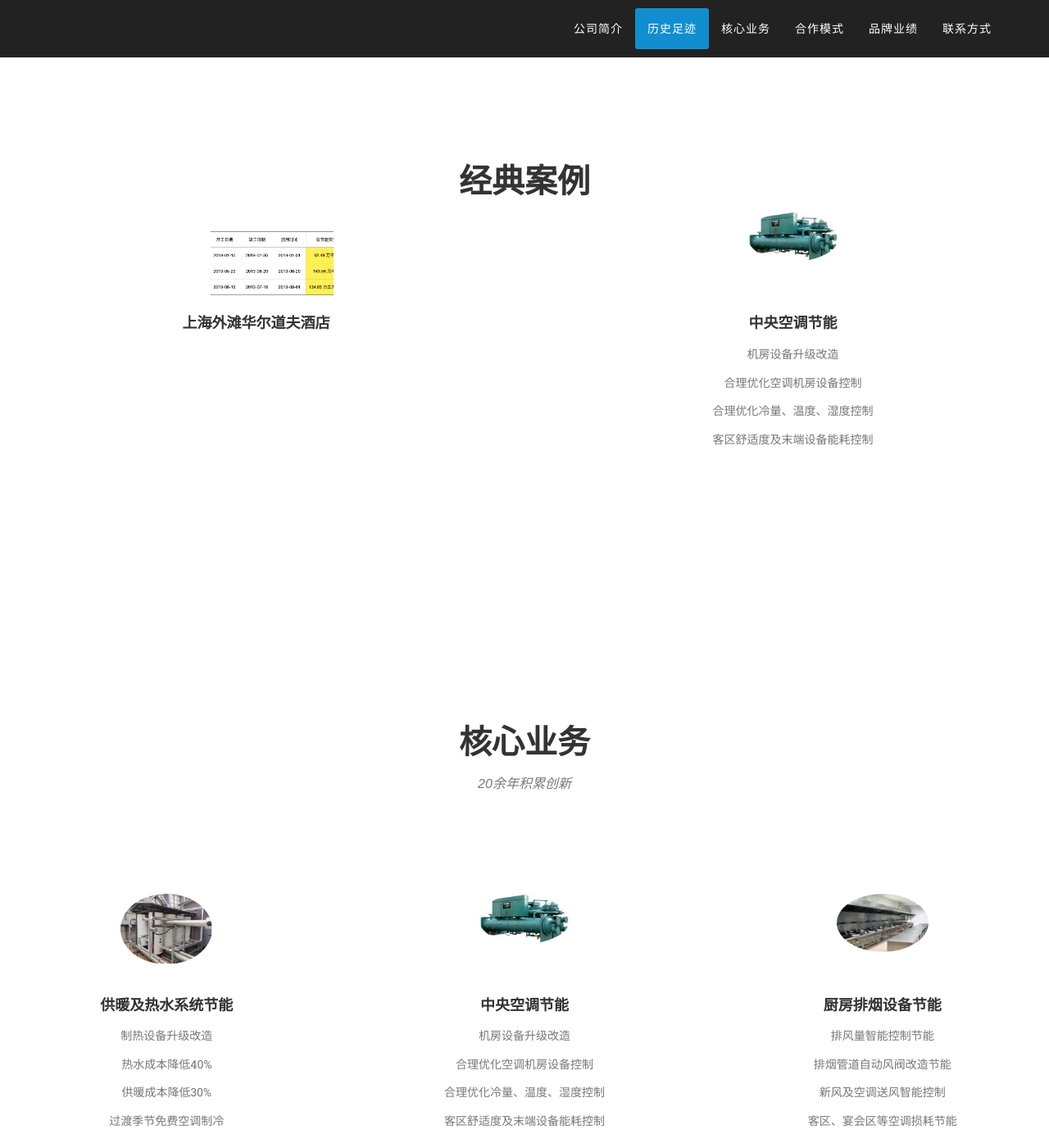
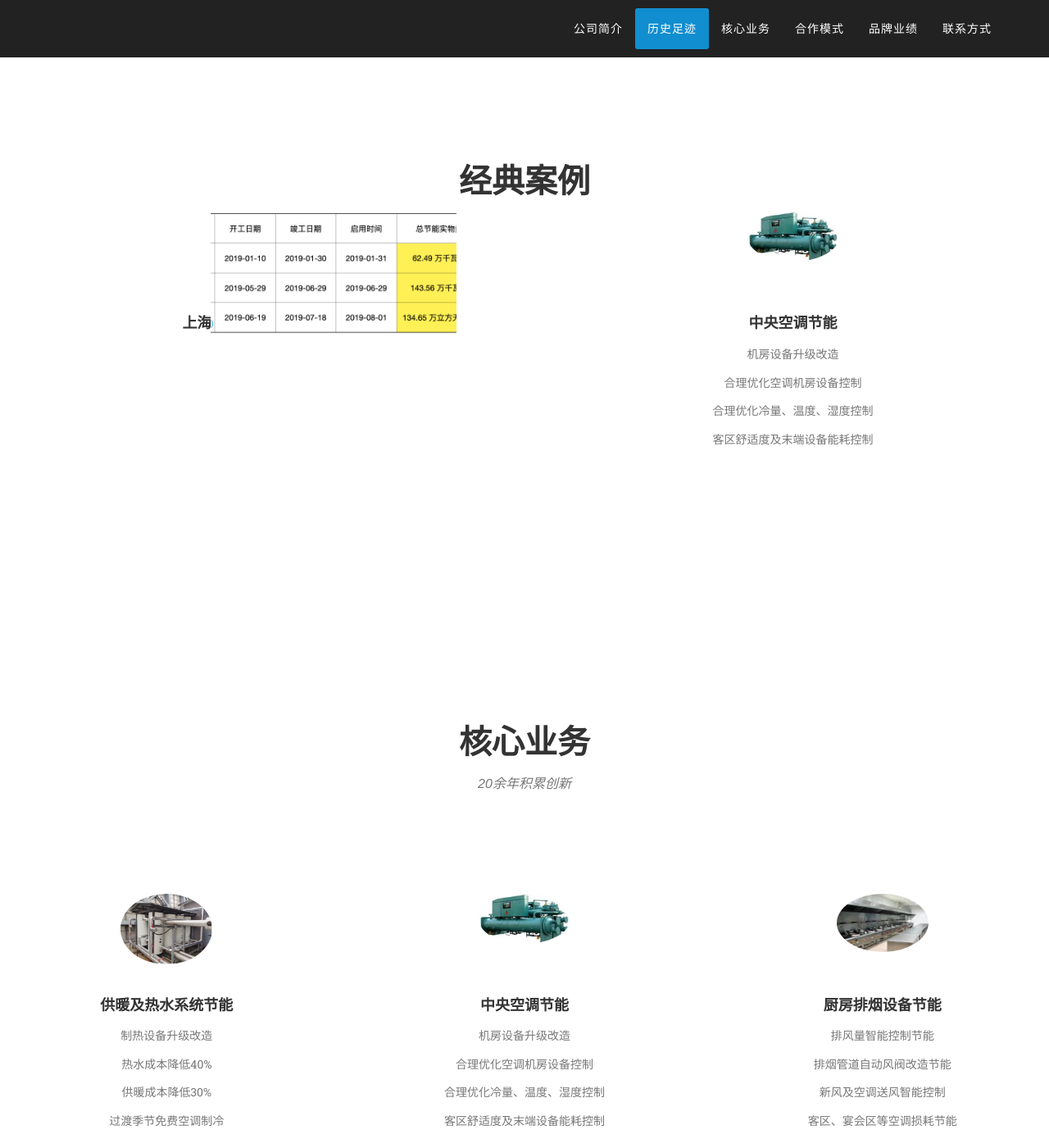
Before and after one commit to wxelec/wxelec.github.io, a Jekyll site: the page built from index.html, in a window 1280 px wide and 1400 px high, scrolled down 3379 px. Shown: the whole window at 82% size. Built offline with Jekyll 4.4.1, drawn with Linux system fonts in a browser that asks for light colours; some web fonts are replaced.

Commit message:
Update examples.html

```diff
--- a/_includes/examples.html
+++ b/_includes/examples.html
@@ -1,7 +1,7 @@
 <style>
 .custom-image {
-    width: 150px;  /* 设置图片的宽度，例如200像素 */
-    height: 80px; /* 设置图片的高度，例如200像素 */
+    width: 300px;  /* 设置图片的宽度，例如200像素 */
+    height: 150px; /* 设置图片的高度，例如200像素 */
     object-fit: cover; /* 保持图片的比例，但填充整个容器 */
 }
 </style>
```
